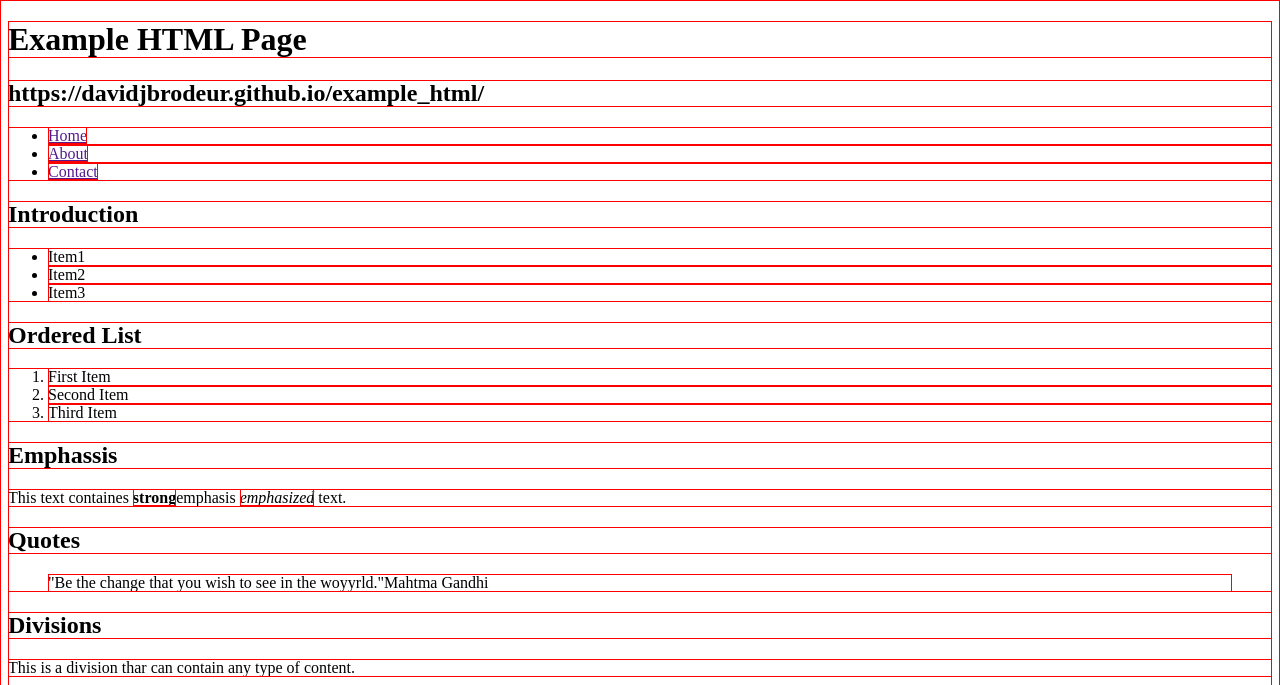
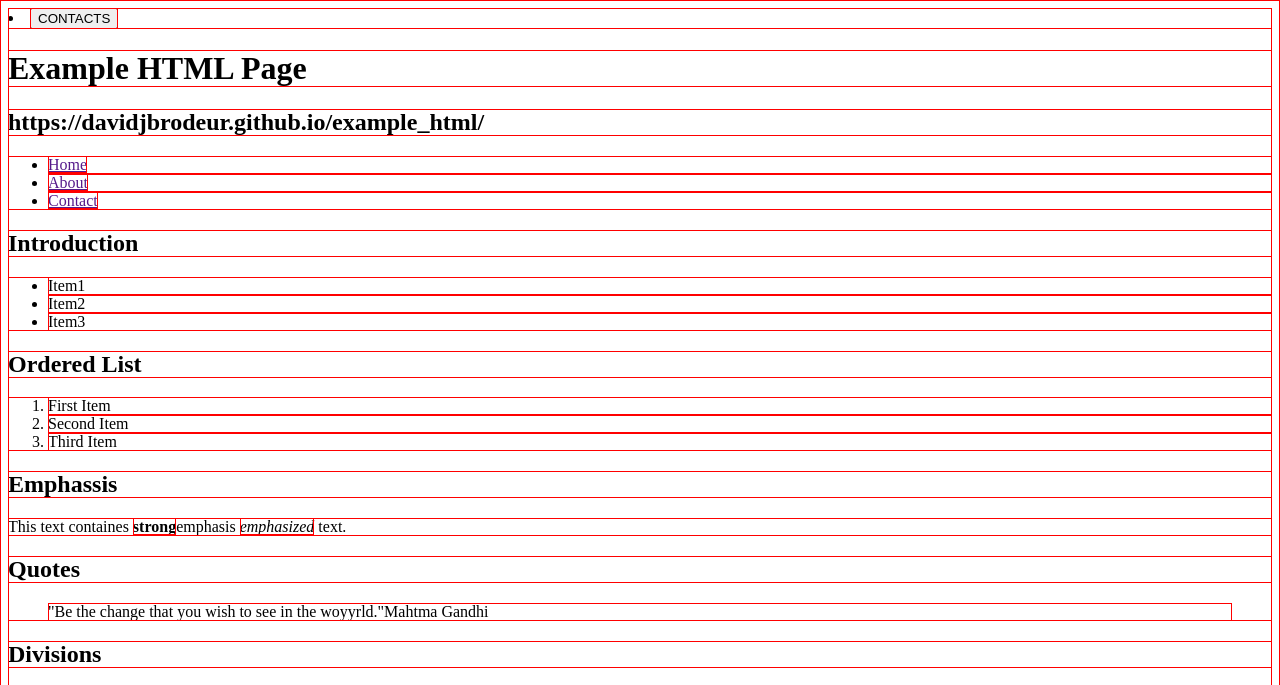
Before and after one commit to Andyrahery24/TestGit2, a plain HTML site: page index.html in a window 1280 px wide. Shown: the top 685 px of the page. Drawn offline with Linux system fonts and the light colour scheme.

Commit message:
Update index.html

```diff
--- a/index.html
+++ b/index.html
@@ -13,6 +13,9 @@
     </style>
   </head>
   <body>
+     <li>
+          <a href="ld.html"><button>CONTACTS</button></a>
+        </li>
     <h1>Example HTML Page</h1>
     <header>
       <h2>https://davidjbrodeur.github.io/example_html/</h2>
```
